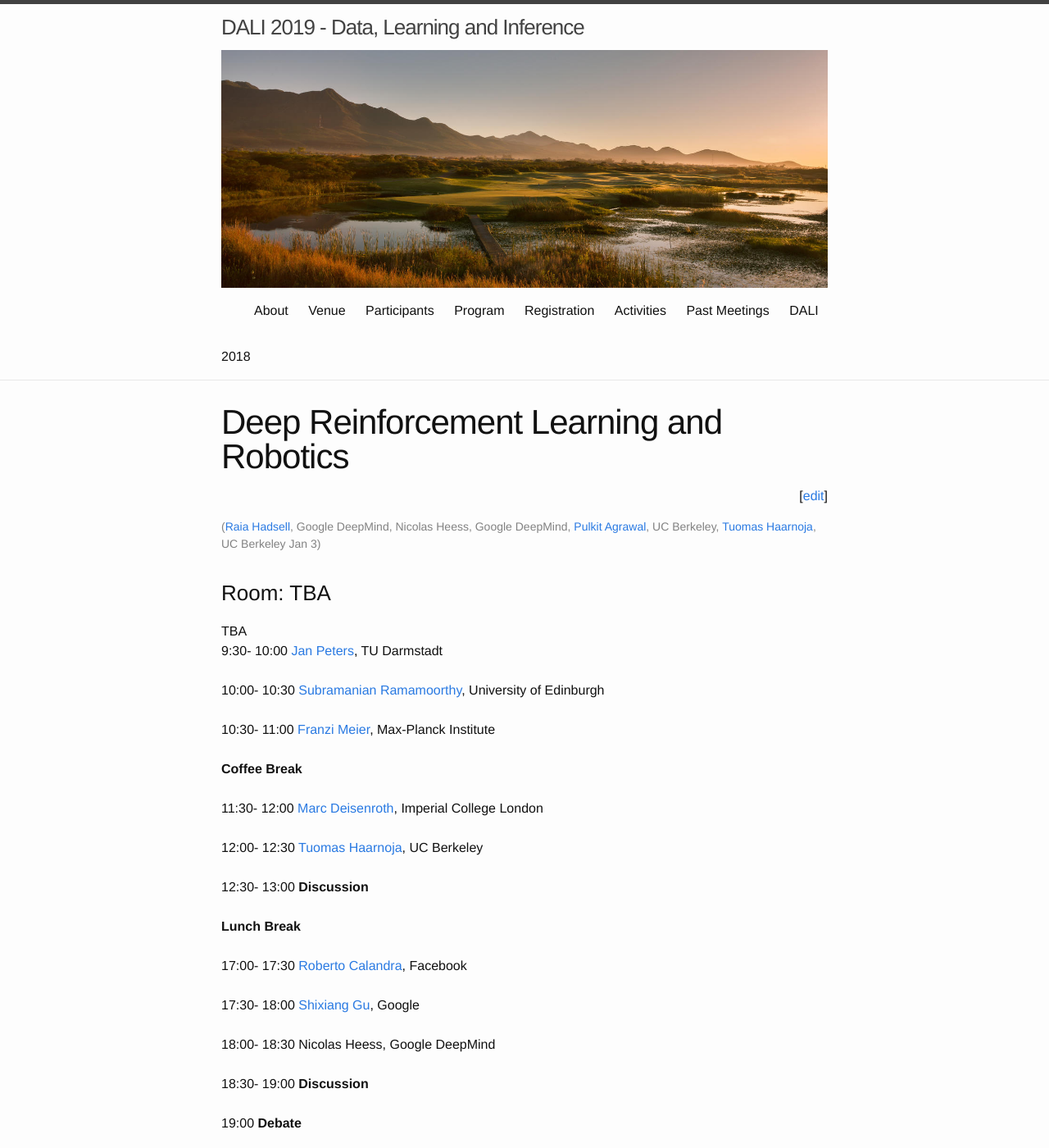
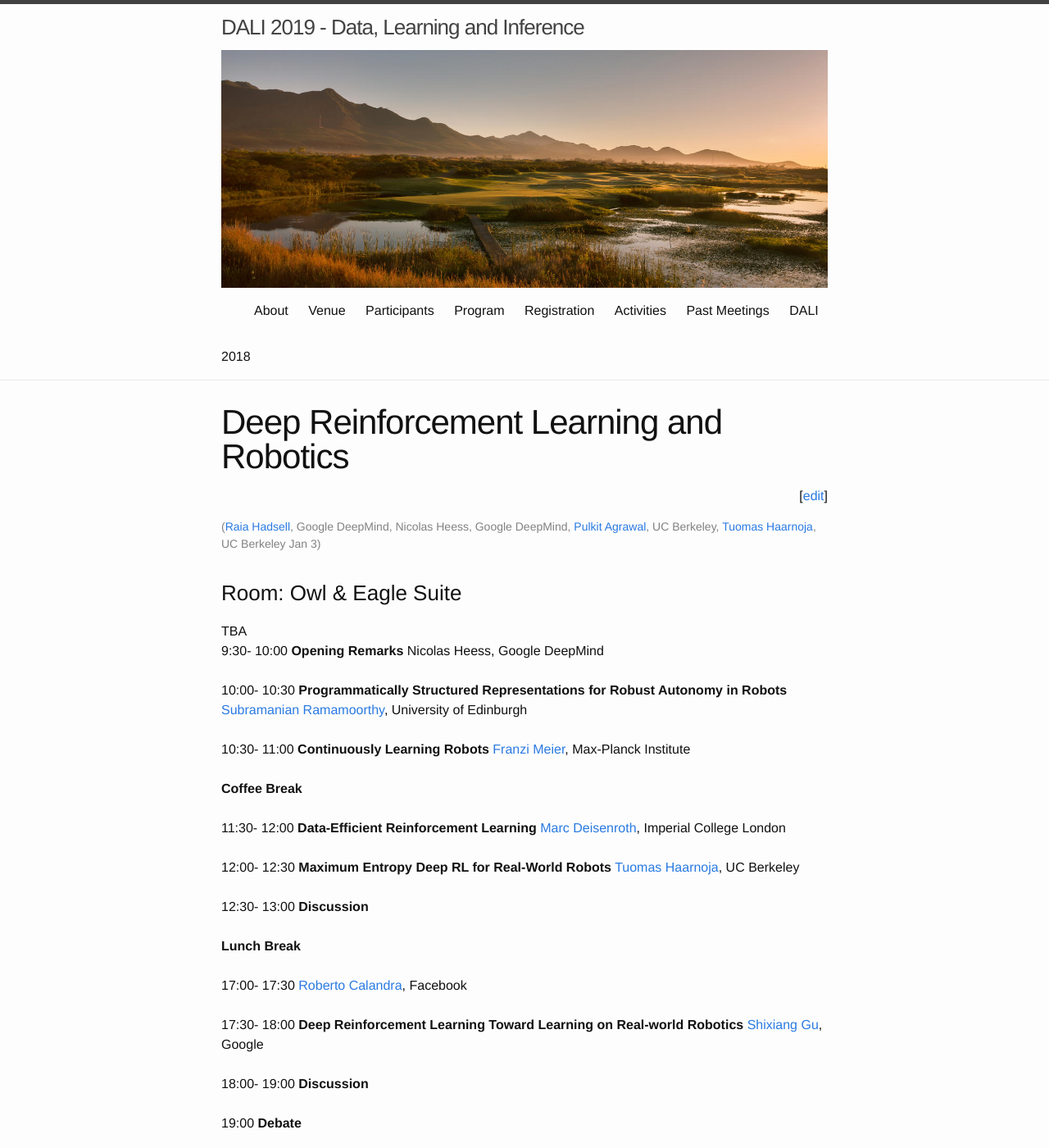
Before and after one commit to dalimeeting/dalimeeting.github.io, a Jekyll site: the page built from _posts/2019-01-03-workshop-DeepRL.md, in a window 1280 px wide and 1400 px high. Shown: the whole window at 82% size. Built offline with Jekyll 4.4.1, drawn with Linux system fonts in a browser that asks for light colours.

Commit message:
Update schedule

```diff
--- a/_posts/2019-01-03-workshop-DeepRL.md
+++ b/_posts/2019-01-03-workshop-DeepRL.md
@@ -21,18 +21,17 @@ organizers:
   family: Haarnoja
   url: https://people.eecs.berkeley.edu/~haarnoja/
   institute: UC Berkeley
-room: "TBA"
+room: "Owl & Eagle Suite"
 show_abstracts: false
 talks:
-- title: ""
+- title: "Opening Remarks"
   author:
-  - given: Jan
-    family: Peters
-    url: http://www.jan-peters.net/
-    institute: TU Darmstadt
+  - given: Nicolas
+    family: Heess
+    institute: Google DeepMind
   start: "9:30"
   end: "10:00"
-- title: ""
+- title: "Programmatically Structured Representations for Robust Autonomy in Robots"
   author:
   - given: Subramanian
     family: Ramamoorthy
@@ -40,7 +39,7 @@ talks:
     institute: University of Edinburgh
   start: "10:00"
   end: "10:30"
-- title: ""
+- title: "Continuously Learning Robots"
   author:
   - given: Franzi
     family: Meier
@@ -49,7 +48,7 @@ talks:
   start: "10:30"
   end: "11:00"
 - title: "Coffee Break"
-- title: ""
+- title: "Data-Efficient Reinforcement Learning"
   author:
   - given: Marc
     family: Deisenroth
@@ -57,7 +56,7 @@ talks:
     institute: Imperial College London
   start: "11:30"
   end: "12:00"
-- title: ""
+- title: "Maximum Entropy Deep RL for Real-World Robots"
   author:
   - given: Tuomas
     family: Haarnoja
@@ -77,7 +76,7 @@ talks:
     institute: Facebook
   start: "17:00"
   end: "17:30"
-- title: ""
+- title: "Deep Reinforcement Learning Toward Learning on Real-world Robotics"
   author:
   - given: Shixiang
     family: Gu
@@ -85,15 +84,8 @@ talks:
     institute: Google
   start: "17:30"
   end: "18:00"
-- title: ""
-  author:
-  - given: Nicolas
-    family: Heess
-    institute: Google DeepMind
+- title: "Discussion"
   start: "18:00"
-  end: "18:30"
-- title: "Discussion"
-  start: "18:30"
   end: "19:00"
 - title: "Debate"
   start: "19:00"
```
